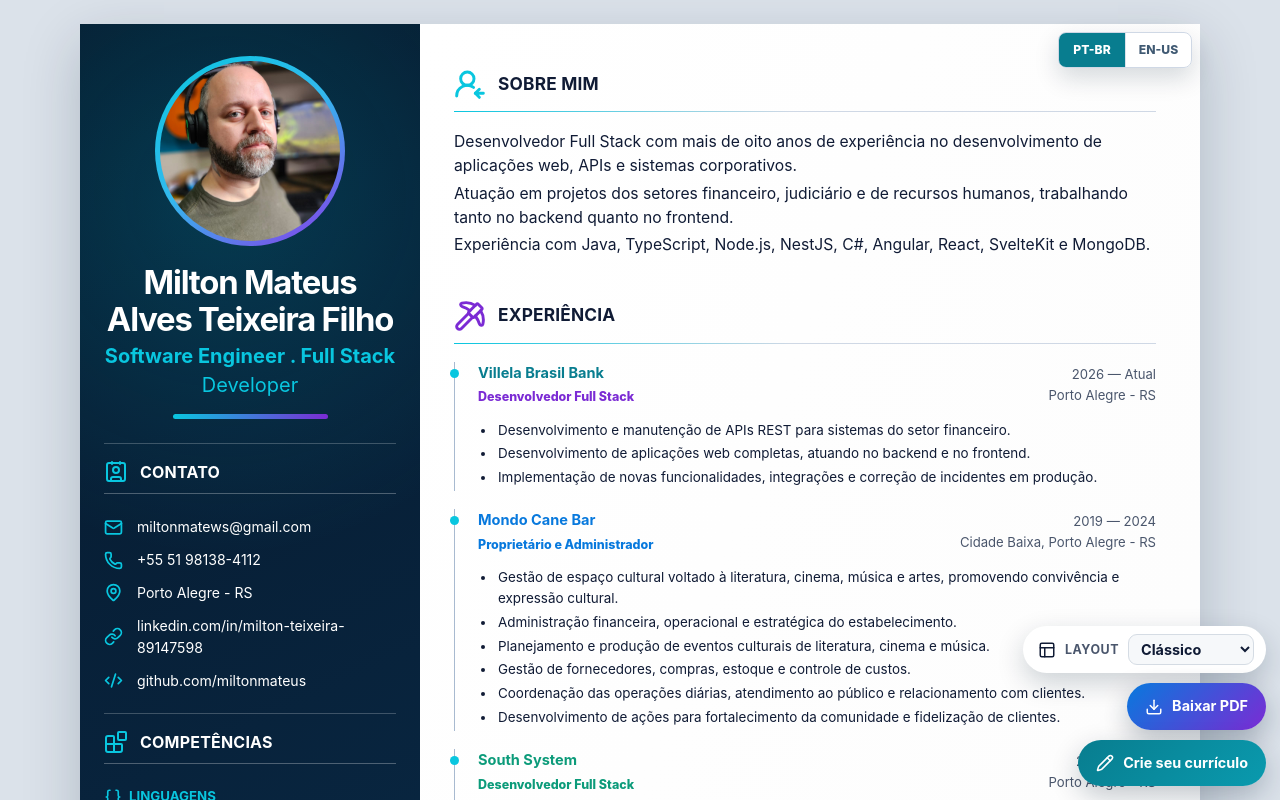
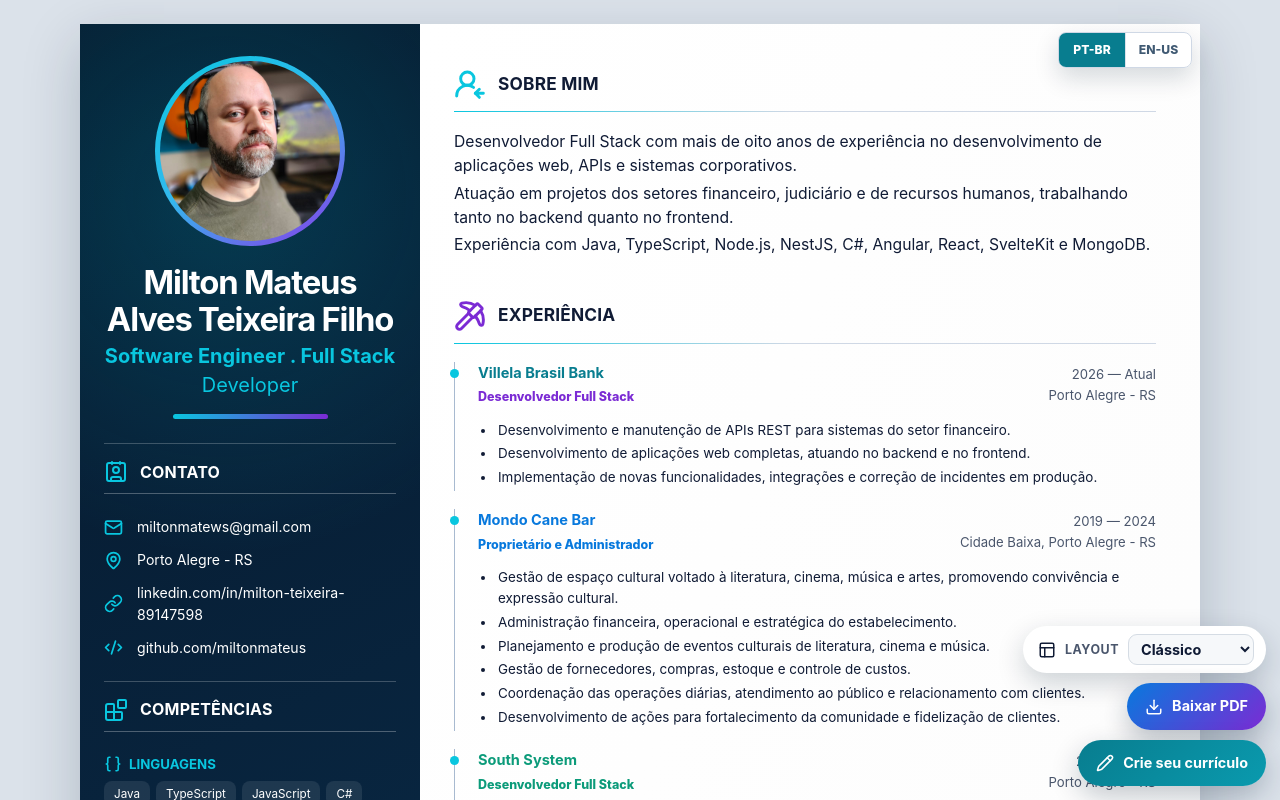
Before and after one commit to miltonmateus/milton-resume, an Angular app: page / in a window 1280 px wide. Shown: the top 800 px of the page. Built offline with nearby package versions, Linux system fonts and the light colour scheme.

Commit message:
chore: prepare github pages deploy

```diff
--- a/src/app/components/resume-sidebar/resume-sidebar.component.html
+++ b/src/app/components/resume-sidebar/resume-sidebar.component.html
@@ -40,18 +40,6 @@
             (click)="preventLinkWhenEditing($event)"
             (input)="updateText($event, resume.personal, 'email')"
             >{{ resume.personal.email }}</a
-          >
-        </li>
-        <li>
-          <i data-lucide="phone" aria-hidden="true"></i>
-          <a
-            [href]="'tel:' + resume.personal.phone"
-            [attr.aria-disabled]="isEditing"
-            [attr.contenteditable]="isEditing ? 'true' : null"
-            [attr.spellcheck]="isEditing"
-            (click)="preventLinkWhenEditing($event)"
-            (input)="updateText($event, resume.personal, 'phone')"
-            >{{ resume.personal.phone }}</a
           >
         </li>
         <li>
--- a/src/data/resume.data.ts
+++ b/src/data/resume.data.ts
@@ -7,7 +7,6 @@ const ptBrResume: Resume = {
     fullName: 'Milton Mateus Alves Teixeira Filho',
     professionalTitle: 'Software Engineer <span>.</span> Full Stack Developer',
     email: 'miltonmatews@gmail.com',
-    phone: '+55 51 98138-4112',
     location: 'Porto Alegre - RS',
     linkedin: 'https://www.linkedin.com/in/milton-teixeira-89147598',
     github: 'https://github.com/miltonmateus',
@@ -293,7 +292,6 @@ export const blankResumesByLocale: Record<ResumeLocale, Resume> = {
       fullName: 'Seu nome completo',
       professionalTitle: 'Seu cargo ou área profissional',
       email: 'seuemail@exemplo.com',
-      phone: '(00) 00000-0000',
       location: 'Sua cidade - Estado',
       linkedin: 'https://www.linkedin.com/in/seu-perfil',
       github: 'https://github.com/seu-usuario',
@@ -352,7 +350,6 @@ export const blankResumesByLocale: Record<ResumeLocale, Resume> = {
       fullName: 'Your full name',
       professionalTitle: 'Your role or professional field',
       email: 'you@example.com',
-      phone: '+1 000 000 0000',
       location: 'Your city, state',
       linkedin: 'https://www.linkedin.com/in/your-profile',
       github: 'https://github.com/your-user',
--- a/src/types/resume.ts
+++ b/src/types/resume.ts
@@ -2,7 +2,6 @@ export interface PersonalInfo {
   fullName: string;
   professionalTitle: string;
   email: string;
-  phone: string;
   location: string;
   linkedin: string;
   github: string;
```
Also changed, not shown: 2 other files (tests, documents, lock files or other folders).
